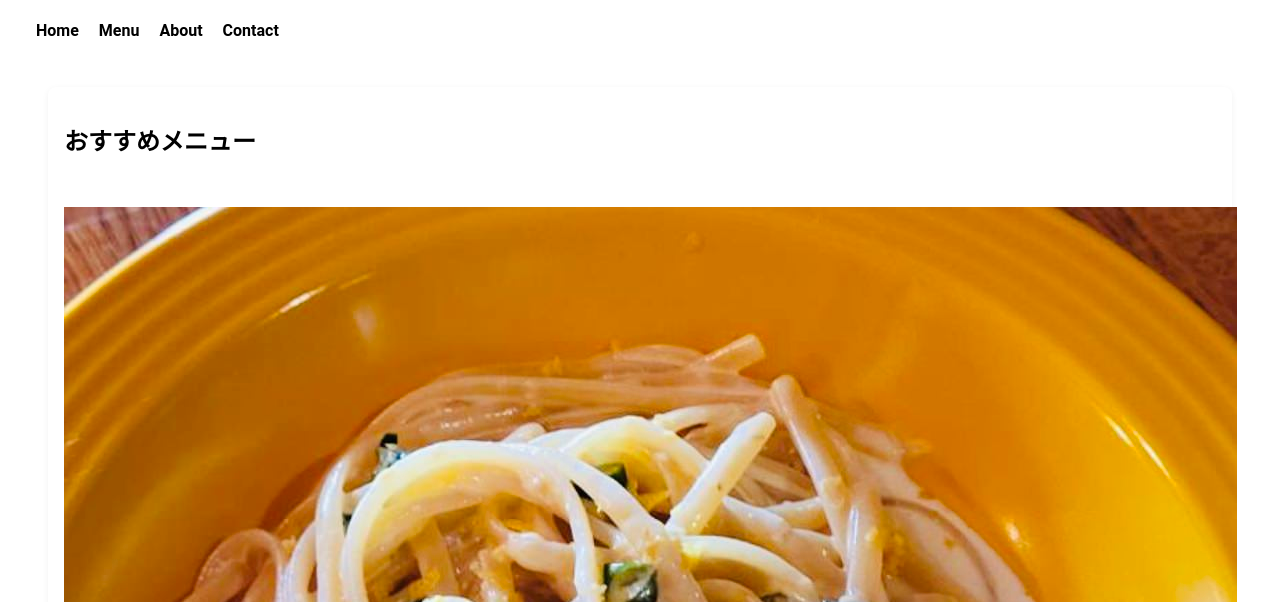
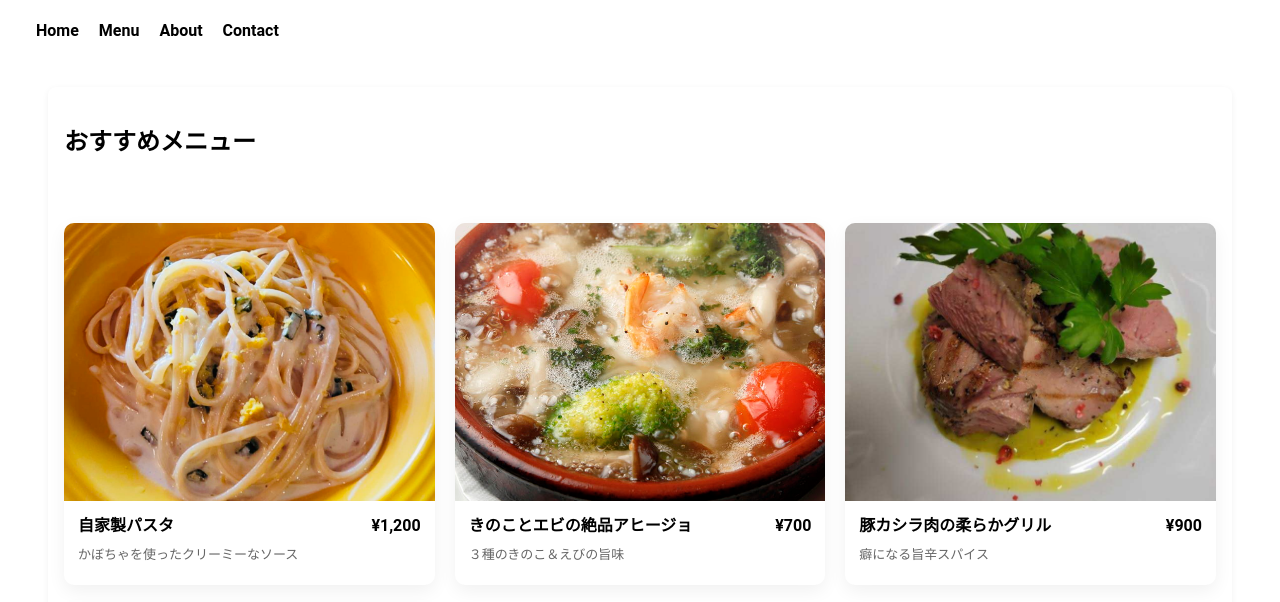
Before and after one commit to tasuku02203262-source/vcd5, a plain HTML site: page menu.html in a window 1280 px wide. Shown: the part 122-724 px from the top of the page. Drawn offline with Linux system fonts and the light colour scheme.

Commit message:
Add files via upload

```diff
--- a/style.css
+++ b/style.css
@@ -59,7 +59,7 @@ body{
 /* Main layout */
 .main{
   display:grid;
-grid-template-columns: 2fr 1fr；
+  grid-template-columns: 2fr 1fr;
   gap:24px;
   margin-top:18px;
 }
@@ -72,10 +72,6 @@ grid-template-columns: 2fr 1fr；
   padding:16px;
 }
 
-/* Menu list */
-.menu-list{ display:flex; flex-direction:column; gap:12px; }
-.menu-item{ display:flex; justify-content:space-between; align-items:center; padding:8px 0; border-bottom:1px dashed #eee; }
-.menu-item:last-child{ border-bottom:none; }
 
 /* Footer */
 .footer{
@@ -86,9 +82,58 @@ grid-template-columns: 2fr 1fr；
   font-size:14px;
 }
 
-/* Responsive */
-@media(max-width:900px){
-  .hero img{ width:100% }
-  .main{ grid-template-columns: 1fr; }
-  .header{ flex-direction:column; align-items:flex-start; gap:8px; }
+
+/* メニュー全体グリッド */
+.menu-grid {
+  display: grid;
+  grid-template-columns: repeat(3, 1fr);
+  gap: 20px;
+  margin-top: 16px;
 }
+
+/* カード */
+.menu-card {
+  background: #fff;
+  border-radius: 10px;
+  overflow: hidden;
+  box-shadow: 0 6px 18px rgba(0,0,0,0.06);
+  transition: transform .18s ease, box-shadow .18s ease;
+  display: flex;
+  flex-direction: column;
+}
+.menu-card:hover { transform: translateY(-6px); box-shadow: 0 12px 28px rgba(0,0,0,0.10); }
+
+/* 画像領域 */
+.menu-card .photo {
+	display: flex;
+  width: 100%;
+  height: 0;
+  padding-top: 75%; /* 4:3 比率 */
+  position: relative;
+  background: #f6f6f6;
+}
+.menu-card .photo img {
+
+	display: flex;
+
+  position: absolute;
+  inset: 0;
+  width: 100%;
+  height: 100%;
+  object-fit: cover;
+}
+
+/* コンテンツ */
+.menu-card .content {
+  padding: 12px 14px;
+  display: flex;
+  justify-content: space-between;
+  align-items: flex-start;
+  gap: 12px;
+}
+.menu-card .meta {
+  flex: 1;
+}
+.menu-card .meta strong { display:block; font-size:16px; color:var(--text); margin-bottom:6px; }
+.menu-card .meta .desc { color:#666; font-size:13px; margin-bottom:8px; }
+.menu-card .price { font-weight:700; color:var(--primary); }
```
